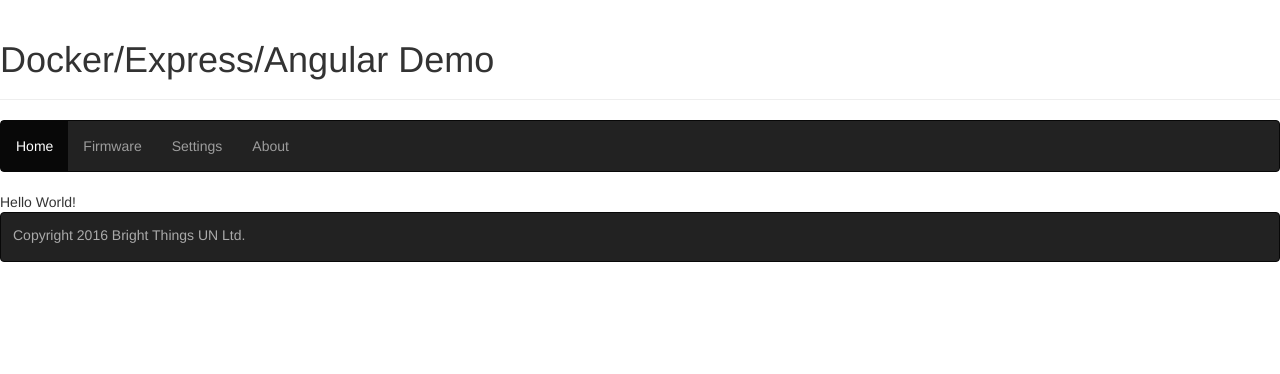
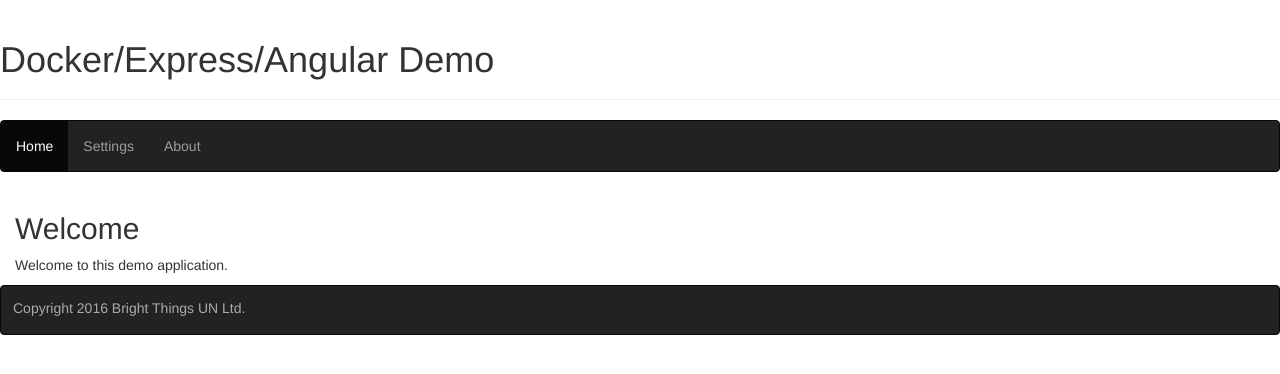
Before and after one commit to lbthomsen/docker-express-angular, a website: page public/index.html in a window 1280 px wide. Drawn offline with nearby package versions, Linux system fonts and the light colour scheme.

Commit message:
3 tabs working

```diff
--- /dev/null
+++ b/public/about.html
@@ -0,0 +1,9 @@
+<h2>About</h2>
+
+<p>
+    About stuff goes here
+</p>
+
+<!--+
+    | vim: ts=4 et
+    +-->
--- /dev/null
+++ b/public/home.html
@@ -0,0 +1,9 @@
+<h2>Welcome</h2>
+
+<p>
+    Welcome to this demo application.
+</p>
+
+<!--+
+    | vim: ts=4 et
+    +-->
--- a/public/index.html
+++ b/public/index.html
@@ -10,7 +10,6 @@
     <body ng-controller="AppController as appCtrl">
         <app-header></app-header>
         <app-nav></app-nav>
-        Hello World!
         <app-footer></app-header>
         <script type="text/javascript" src="lib/jquery/jquery.js"></script>
         <script type="text/javascript" src="lib/bootstrap/js/bootstrap.min.js"></script>
--- a/public/nav.html
+++ b/public/nav.html
@@ -4,16 +4,25 @@
             <a class="nav-link" href="" ng-click="navCtrl.setTab(1)">Home</a>
         </li>
         <li class="nav-item" ng-class="{active:navCtrl.isSet(2)}">
-            <a class="nav-link" href="" ng-click="navCtrl.setTab(2)">Firmware</a>
+            <a class="nav-link" href="" ng-click="navCtrl.setTab(2)">Settings</a>
         </li>
         <li class="nav-item" ng-class="{active:navCtrl.isSet(3)}">
-            <a class="nav-link" href="" ng-click="navCtrl.setTab(3)">Settings</a>
-        </li>
-        <li class="nav-item" ng-class="{active:navCtrl.isSet(4)}">
-            <a class="nav-link" href="" ng-click="navCtrl.setTab(4)">About</a>
+            <a class="nav-link" href="" ng-click="navCtrl.setTab(3)">About</a>
         </li>
     </ul>
 </nav>
+
+<section class="container-fluid body-content">
+
+    <div ng-show="navCtrl.isSet(1)" ng-include="'home.html'"> </div>
+
+    <div ng-show="navCtrl.isSet(2)" ng-include="'settings.html'"> </div>
+
+    <div ng-show="navCtrl.isSet(3)" ng-include="'about.html'"> </div>
+
+</section>
+
+
 <!--+
     | vim: ts=4 et
     +-->
--- /dev/null
+++ b/public/settings.html
@@ -0,0 +1,9 @@
+<h2>Settings</h2>
+
+<p>
+    Settings goes here
+</p>
+
+<!--+
+    | vim: ts=4 et
+    +-->
```
